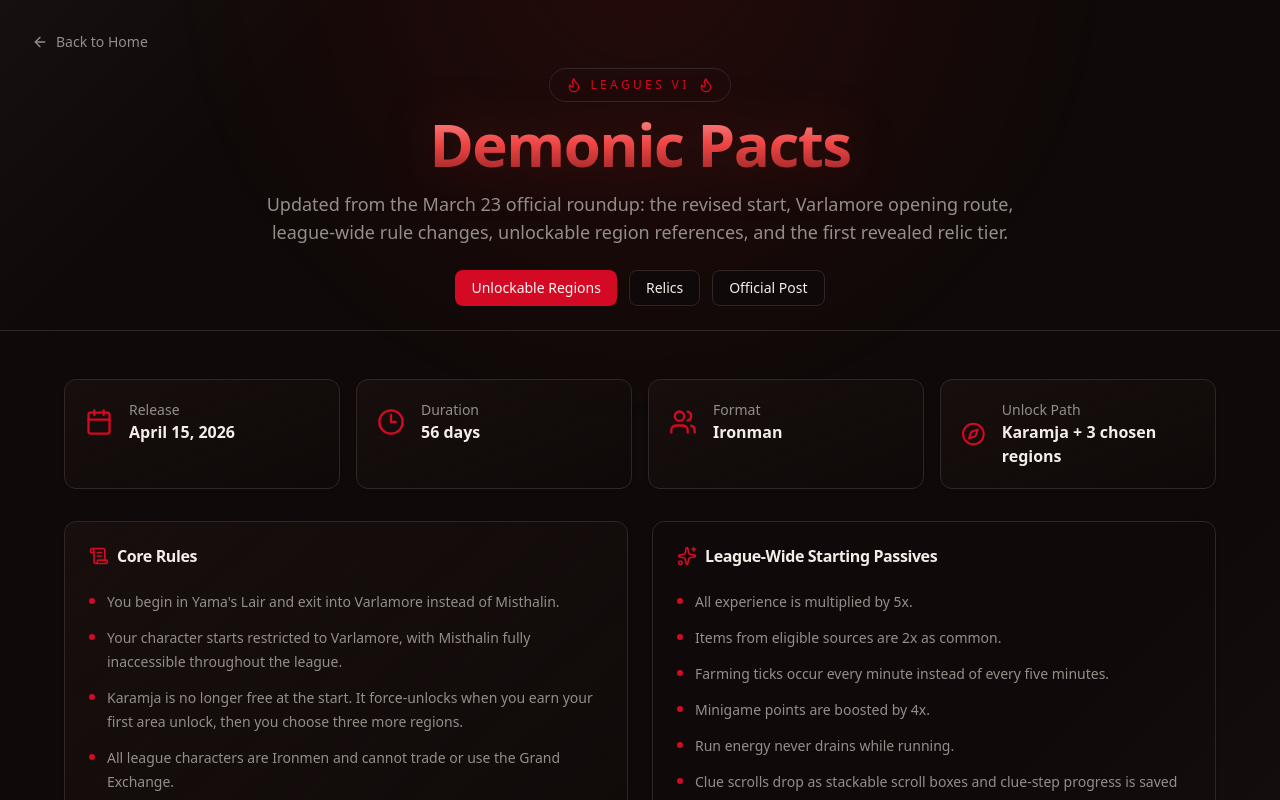
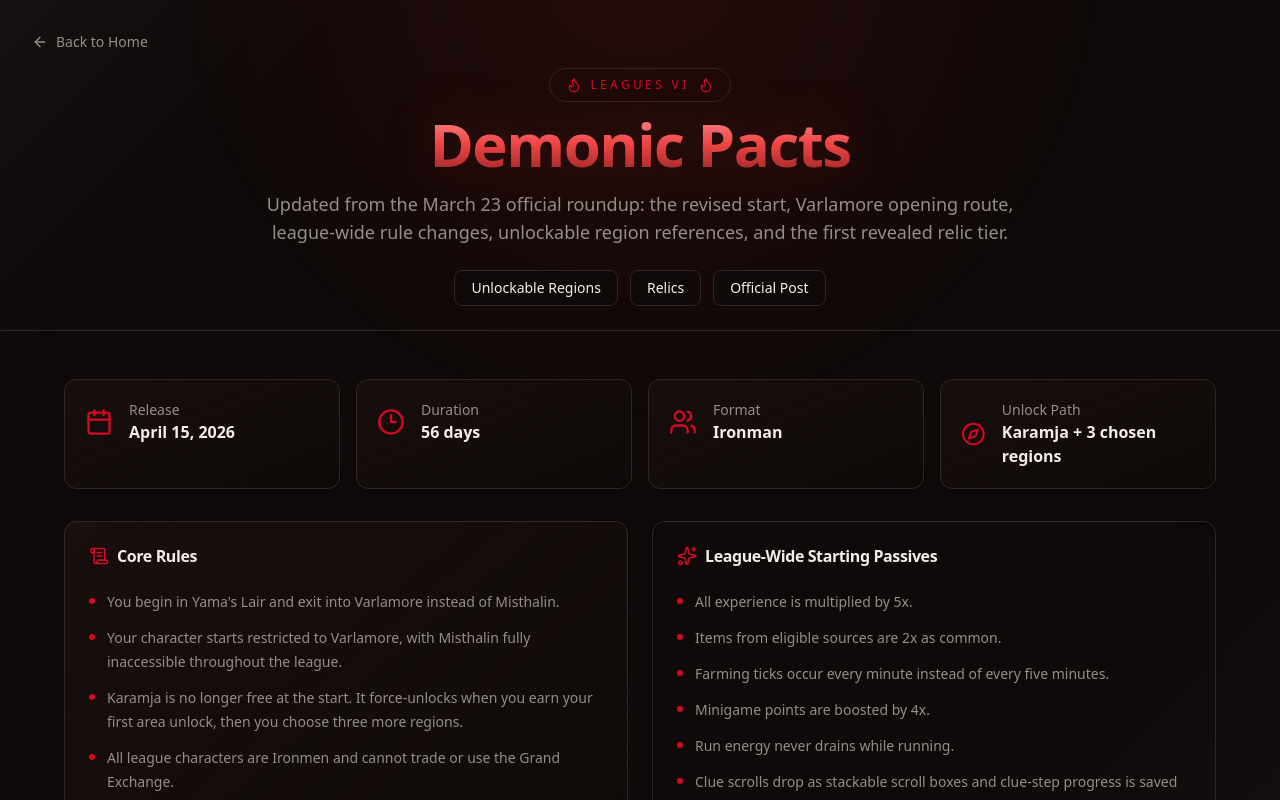
Before and after one commit to DatBear/Demonic-Pacts, a React (Vite) app: page /info in a window 1280 px wide. Shown: the top 800 px of the page. Built offline with nearby package versions, Linux system fonts and the light colour scheme.

Commit message:
tiny Button update

```diff
--- a/src/pages/Info.tsx
+++ b/src/pages/Info.tsx
@@ -37,7 +37,7 @@ export default function Info() {
     title="Demonic Pacts"
     description="Updated from the March 23 official roundup: the revised start, Varlamore opening route, league-wide rule changes, unlockable region references, and the first revealed relic tier."
     actions={<>
-      <a href="#regions"><Button>Unlockable Regions</Button></a>
+      <a href="#regions"><Button variant="outline">Unlockable Regions</Button></a>
       <Link to="/relics"><Button variant="outline">Relics</Button></Link>
       <a href="https://secure.runescape.com/m=news/get-ready-for-leagues-vi-demonic-pacts---april-15th?oldschool=1" target="_blank" rel="noopener noreferrer"><Button variant="outline">Official Post</Button></a>
     </>}
```
